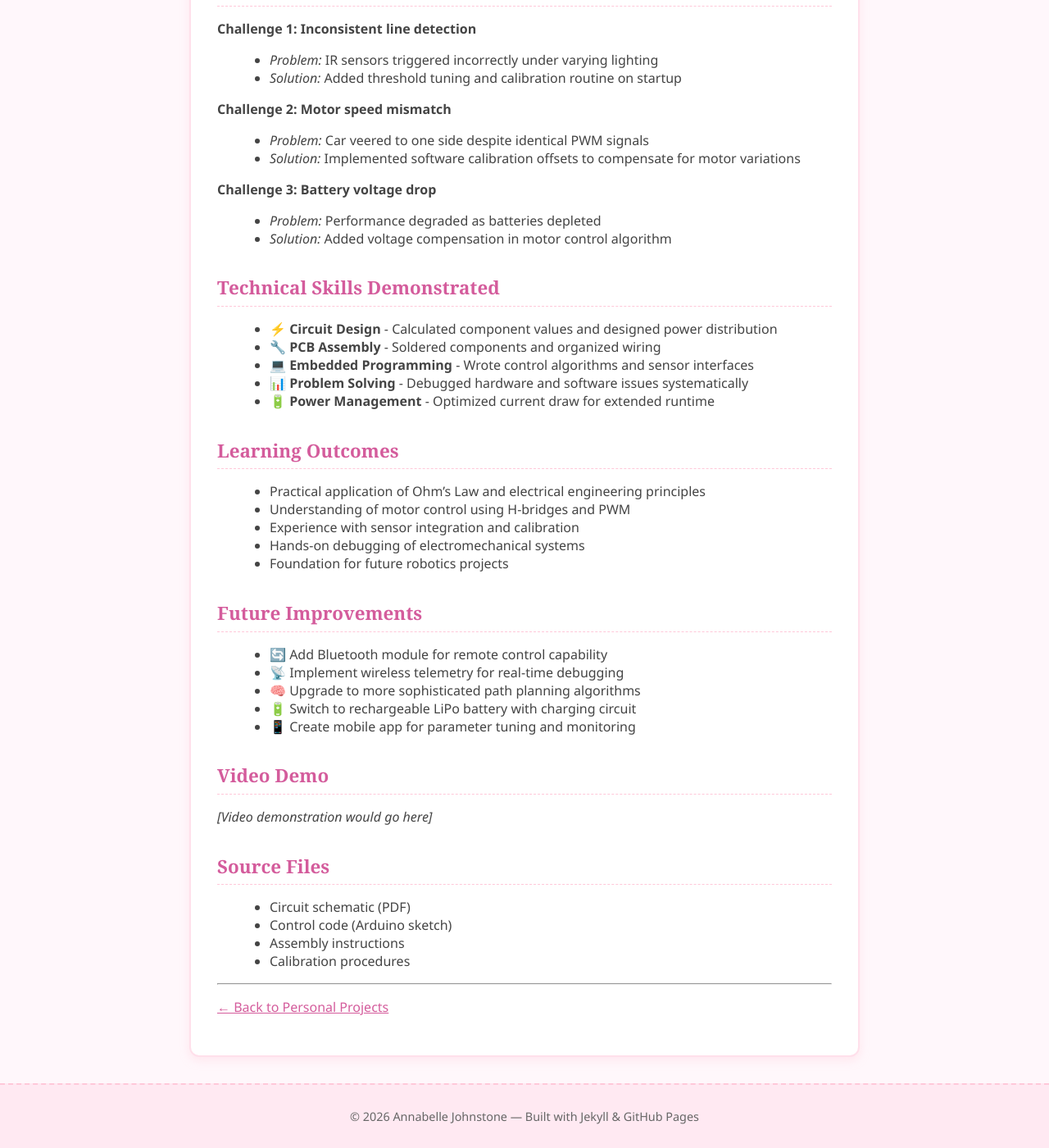
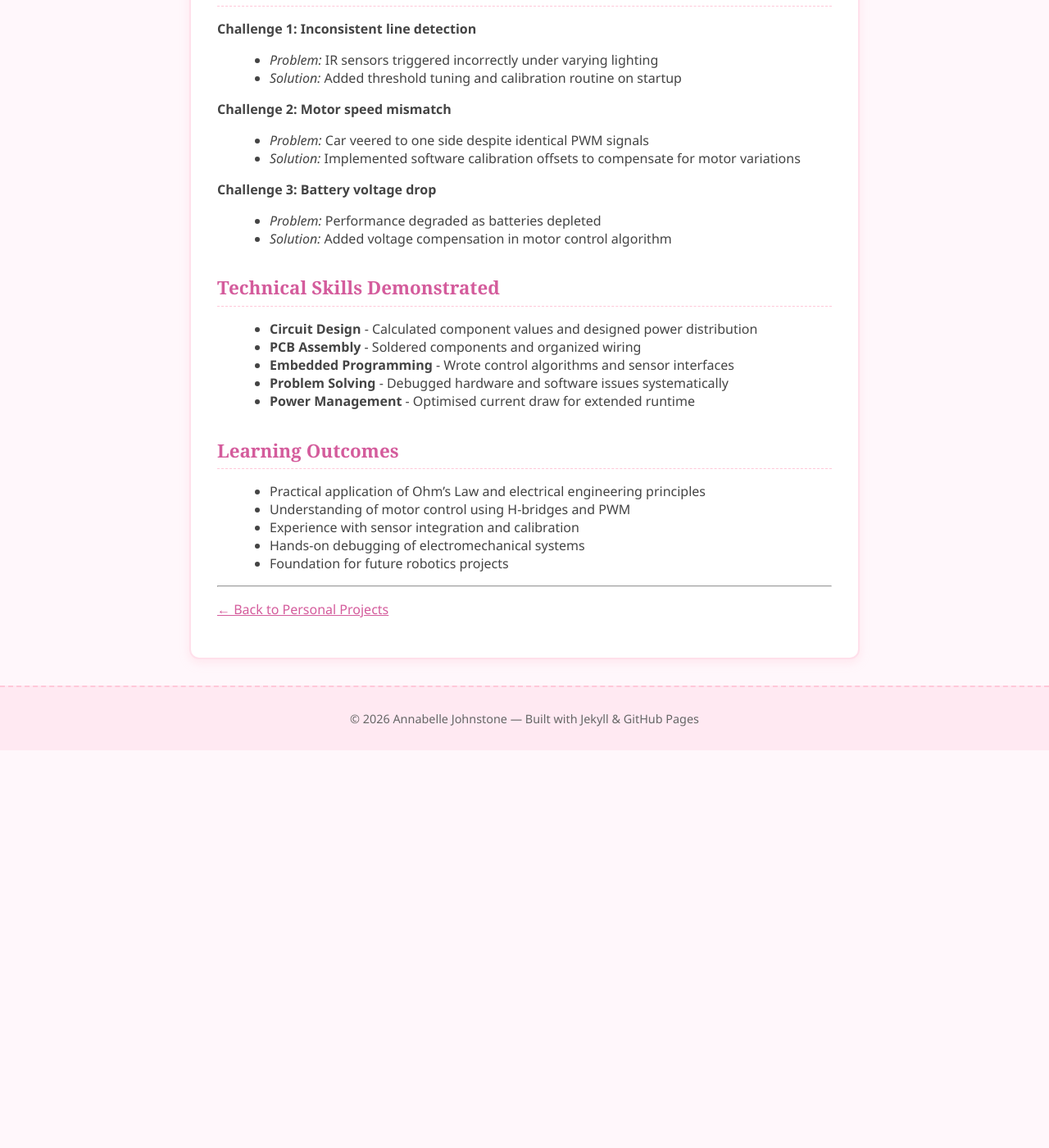
Before and after one commit to AnnabelleJohnstone/AJengineering-projects, a Jekyll site: the page built from _projects/robot-car.md, in a window 1280 px wide and 1400 px high, scrolled down 3626 px. Shown: the whole window at 82% size. Built offline with Jekyll 4.4.1, drawn with Linux system fonts in a browser that asks for light colours; after the commit the page ends 4541 px from its top, so only the background shows below that; some of the changed text lies outside the part shown.

Commit message:
Correct spelling of 'manoeuvres' and 'optimised'
Updated spelling of 'manoeuvres' and 'optimised' in the document.

```diff
--- a/_projects/robot-car.md
+++ b/_projects/robot-car.md
@@ -168,11 +168,11 @@
 
 ## Technical Skills Demonstrated
 
-- ⚡ **Circuit Design** - Calculated component values and designed power distribution
-- 🔧 **PCB Assembly** - Soldered components and organized wiring
-- 💻 **Embedded Programming** - Wrote control algorithms and sensor interfaces
-- 📊 **Problem Solving** - Debugged hardware and software issues systematically
-- 🔋 **Power Management** - Optimized current draw for extended runtime
+-  **Circuit Design** - Calculated component values and designed power distribution
+-  **PCB Assembly** - Soldered components and organized wiring
+-  **Embedded Programming** - Wrote control algorithms and sensor interfaces
+-  **Problem Solving** - Debugged hardware and software issues systematically
+-  **Power Management** - Optimised current draw for extended runtime
 
 ## Learning Outcomes
 
@@ -182,24 +182,8 @@
 - Hands-on debugging of electromechanical systems
 - Foundation for future robotics projects
 
-## Future Improvements
 
-- 🔄 Add Bluetooth module for remote control capability
-- 📡 Implement wireless telemetry for real-time debugging
-- 🧠 Upgrade to more sophisticated path planning algorithms
-- 🔋 Switch to rechargeable LiPo battery with charging circuit
-- 📱 Create mobile app for parameter tuning and monitoring
 
-## Video Demo
-
-*[Video demonstration would go here]*
-
-## Source Files
-
-- Circuit schematic (PDF)
-- Control code (Arduino sketch)
-- Assembly instructions
-- Calibration procedures
 
 ---
 
```
Also changed, not shown: other parts of _projects/robot-car.md (+1 -1 lines).
